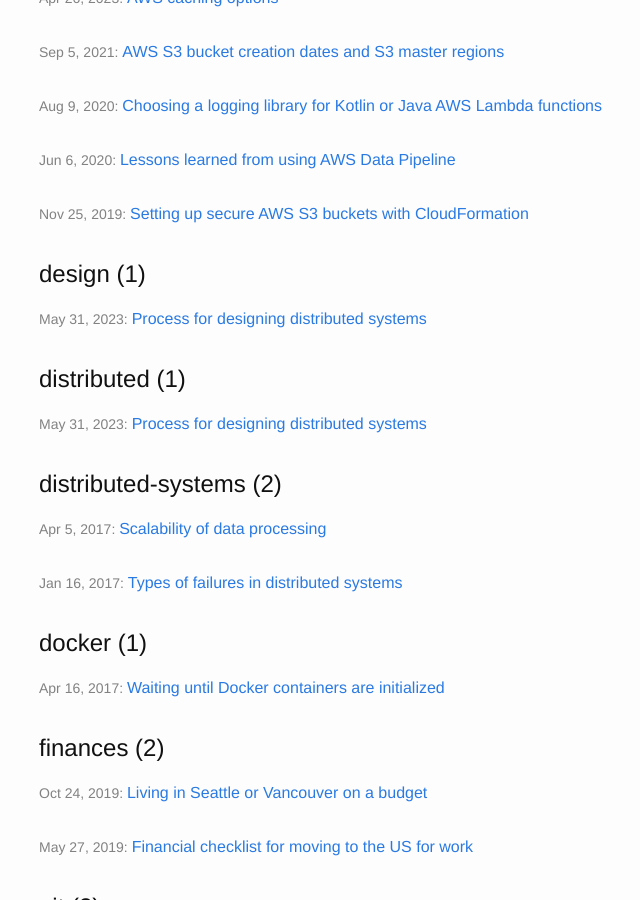
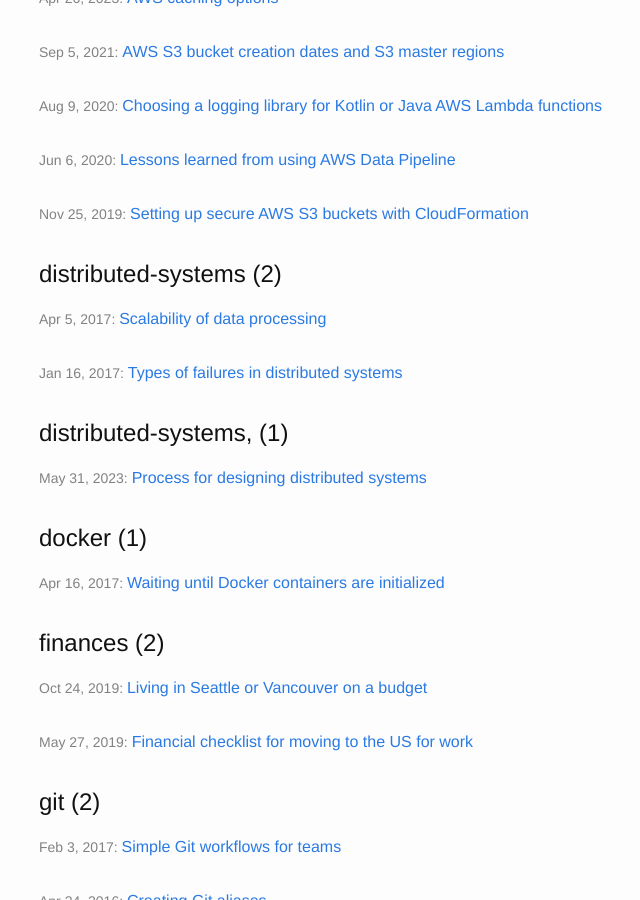
Before and after one commit to msayson/msayson.github.io, a Jekyll site: the page built from blog/categories.html, in a window 1280 px wide and 900 px high, scrolled down 559 px. Shown: the whole window, without its empty margins (231-871 px from the left). Built offline with Jekyll 4.4.1, drawn with Linux system fonts in a browser that asks for light colours; some of the changed text lies outside the part shown.

Commit message:
Fixed category labels

```diff
--- a/_posts/2023-05-30-step-by-step-process-designing-distributed-systems.markdown
+++ b/_posts/2023-05-30-step-by-step-process-designing-distributed-systems.markdown
@@ -2,7 +2,7 @@
 layout: post
 title:  "Process for designing distributed systems"
 date:   2023-05-30 20:00:00 -0700
-categories: distributed systems, system design
+categories: distributed-systems, system-design
 ---
 
 In this post I'll step through my process for designing distributed systems, with example questions and artifacts associated with each step.
```
